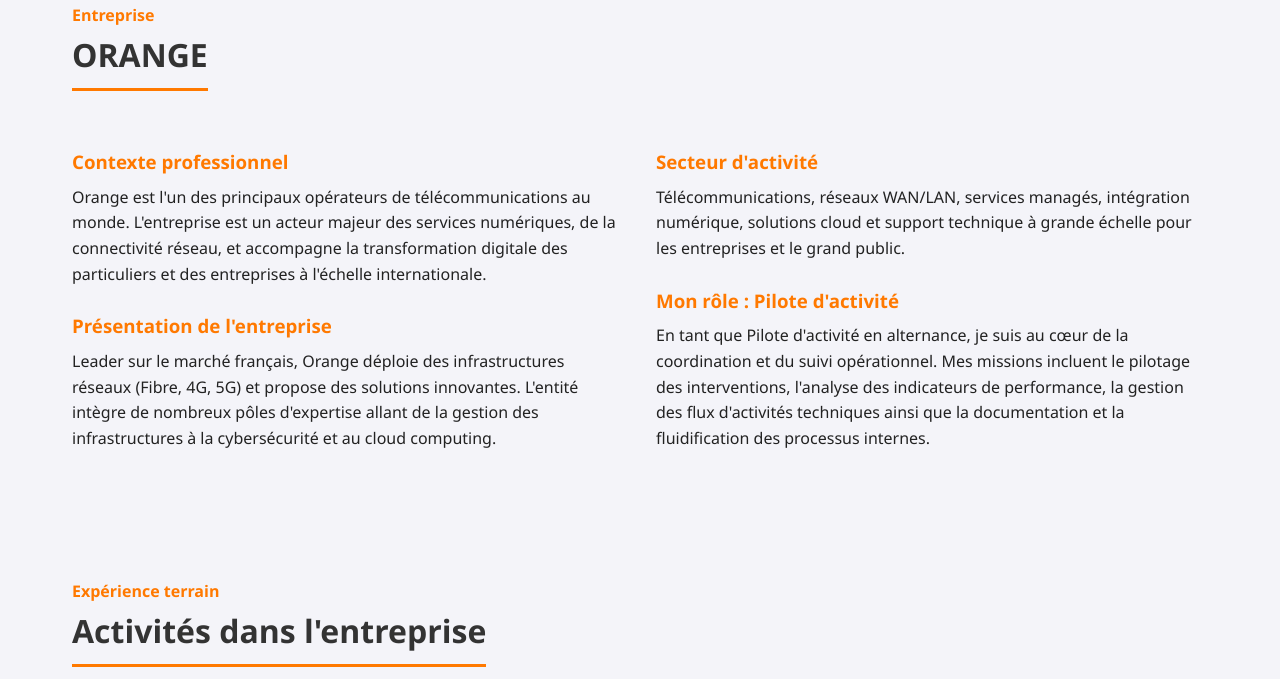
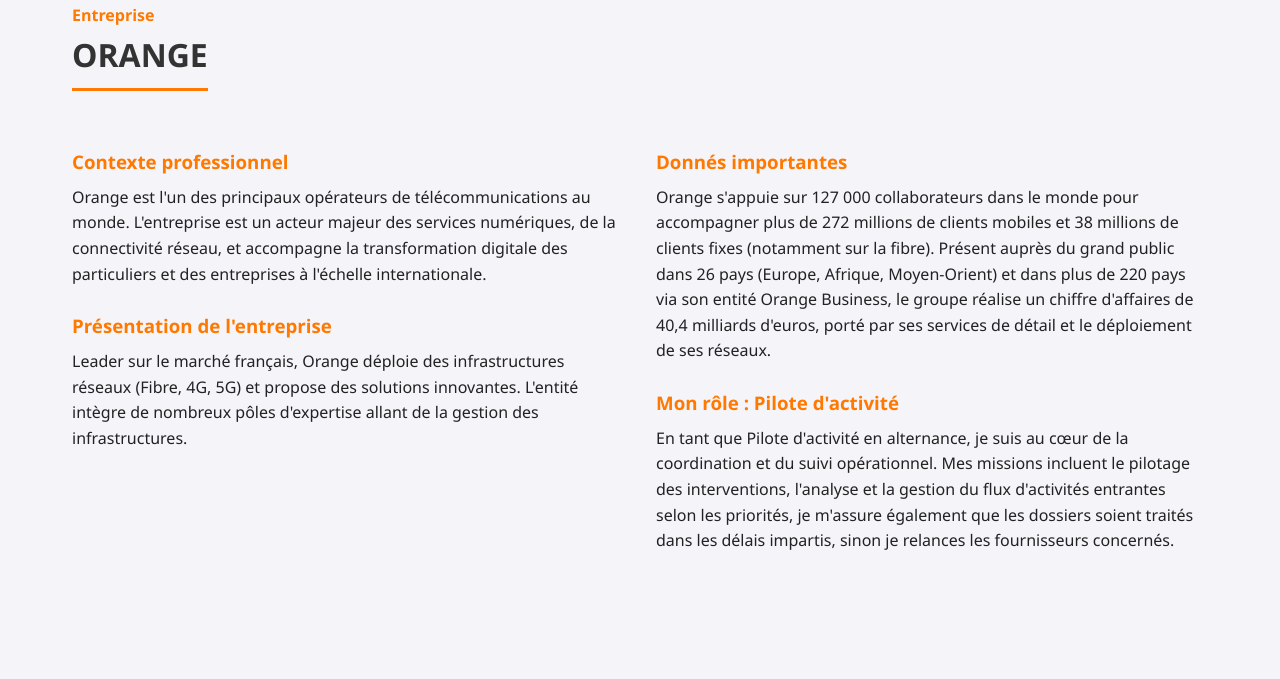
Before and after one commit to heldulon/Site, a plain HTML site: page index.html in a window 1280 px wide. Shown: the part 797-1476 px from the top of the page. Drawn offline with Linux system fonts and the light colour scheme.

Commit message:
Add files via upload

```diff
--- a/index.html
+++ b/index.html
@@ -305,14 +305,14 @@
                 <p>Orange est l'un des principaux opérateurs de télécommunications au monde. L'entreprise est un acteur majeur des services numériques, de la connectivité réseau, et accompagne la transformation digitale des particuliers et des entreprises à l'échelle internationale.</p>
 
                 <h3>Présentation de l'entreprise</h3>
-                <p>Leader sur le marché français, Orange déploie des infrastructures réseaux (Fibre, 4G, 5G) et propose des solutions innovantes. L'entité intègre de nombreux pôles d'expertise allant de la gestion des infrastructures à la cybersécurité et au cloud computing.</p>
+                <p>Leader sur le marché français, Orange déploie des infrastructures réseaux (Fibre, 4G, 5G) et propose des solutions innovantes. L'entité intègre de nombreux pôles d'expertise allant de la gestion des infrastructures.</p>
             </div>
             <div class="company-info">
-                <h3>Secteur d'activité</h3>
-                <p>Télécommunications, réseaux WAN/LAN, services managés, intégration numérique, solutions cloud et support technique à grande échelle pour les entreprises et le grand public.</p>
+                <h3>Donnés importantes</h3>
+                <p>Orange s'appuie sur 127 000 collaborateurs dans le monde pour accompagner plus de 272 millions de clients mobiles et 38 millions de clients fixes (notamment sur la fibre). Présent auprès du grand public dans 26 pays (Europe, Afrique, Moyen-Orient) et dans plus de 220 pays via son entité Orange Business, le groupe réalise un chiffre d'affaires de 40,4 milliards d'euros, porté par ses services de détail et le déploiement de ses réseaux.</p>
 
                 <h3>Mon rôle : Pilote d'activité</h3>
-                <p>En tant que Pilote d'activité en alternance, je suis au cœur de la coordination et du suivi opérationnel. Mes missions incluent le pilotage des interventions, l'analyse des indicateurs de performance, la gestion des flux d'activités techniques ainsi que la documentation et la fluidification des processus internes.</p>
+                <p>En tant que Pilote d'activité en alternance, je suis au cœur de la coordination et du suivi opérationnel. Mes missions incluent le pilotage des interventions, l'analyse et la gestion du flux d'activités entrantes selon les priorités, je m'assure également que les dossiers soient traités dans les délais impartis, sinon je relances les fournisseurs concernés.</p>
             </div>
         </div>
     </section>
@@ -372,7 +372,7 @@
         <div class="card-grid">
             <div class="card">
                 <h3>Thème de veille</h3>
-                <p>L'apport de l'Intelligence Artificielle et de l'automatisation (RPA) dans le pilotage d'activité et la gestion des flux opérationnels.</p>
+                <p>L'évolution des infrastructures Orange à l'horizon 2030 à travers le plan "Trust the Future" : virtualisation, cloud de confiance et éco-efficacité.</p>
             </div>
             <div class="card">
                 <h3>Sources utilisées</h3>
```
